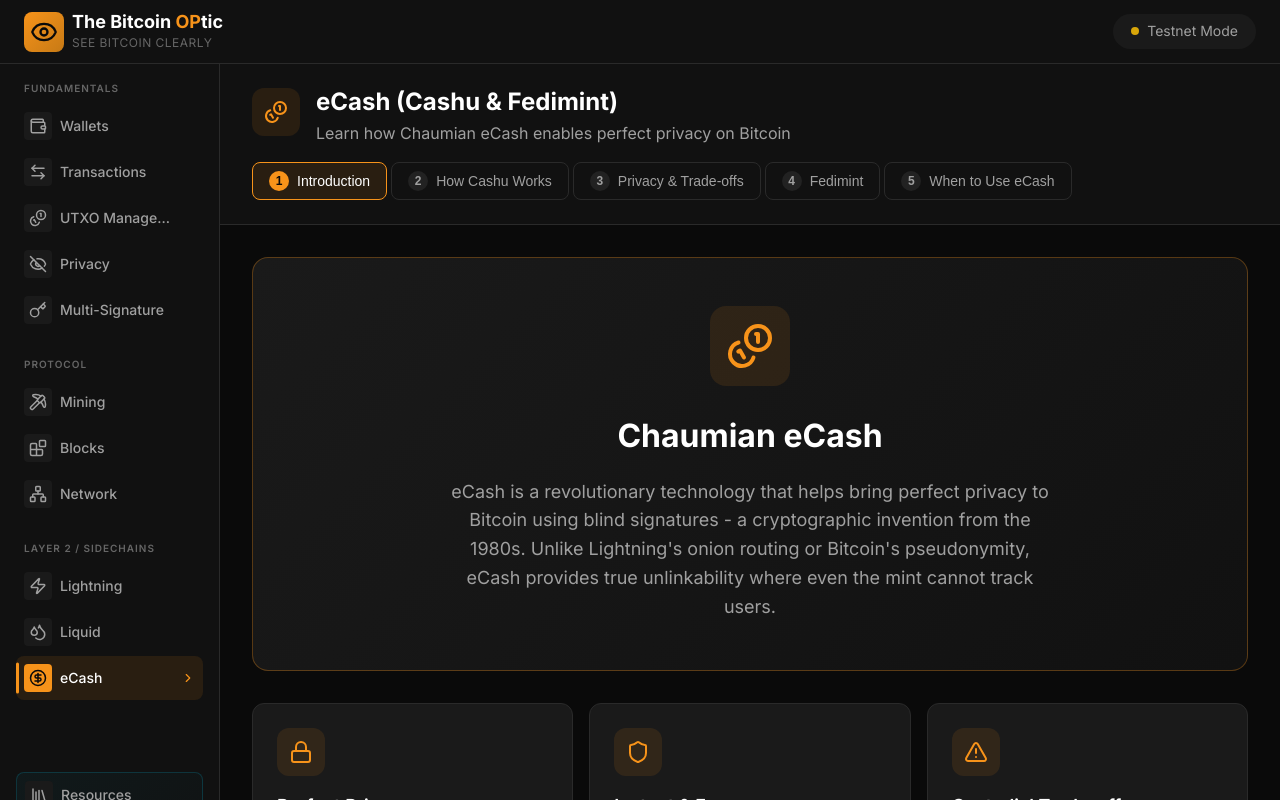
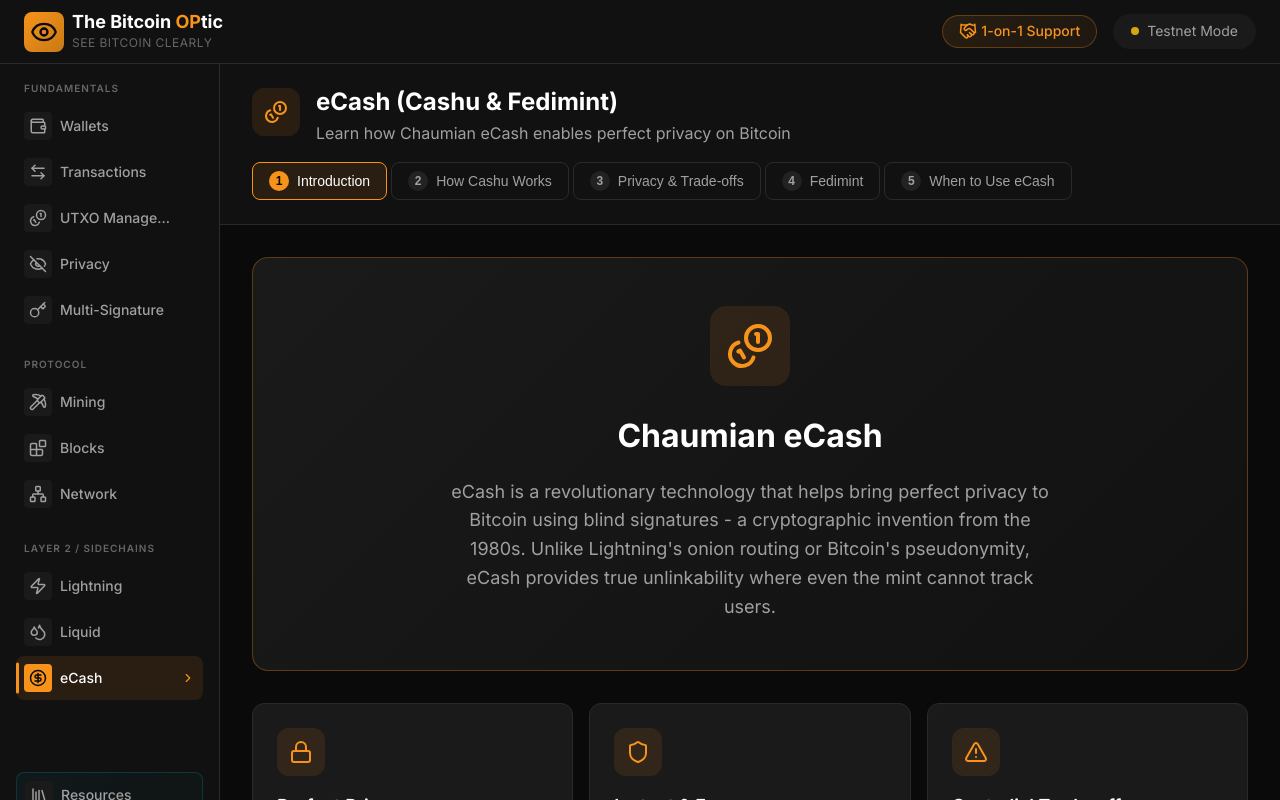
Before and after one commit to EdwardCaf/Bitcoin-Lab, a React (Vite) app: page /lessons/ecash in a window 1280 px wide. Shown: the top 800 px of the page. Built offline with nearby package versions, Linux system fonts and the light colour scheme; no server answers.

Commit message:
Add support button to header and bug fixes

```diff
--- a/src/components/layout/Header.jsx
+++ b/src/components/layout/Header.jsx
@@ -1,7 +1,7 @@
 import { useState, useEffect, useRef } from 'react';
 import { motion } from 'framer-motion';
 import { Link } from 'react-router-dom';
-import { Eye, Menu, X } from 'lucide-react';
+import { Eye, Menu, X, Handshake } from 'lucide-react';
 import { useBlockHeight } from '../../hooks/useBlockHeight';
 import styles from './Header.module.css';
 
@@ -80,6 +80,10 @@
       </div>
 
       <div className={styles.right}>
+        <Link to="/support" className={styles.supportButton}>
+          <Handshake size={18} />
+          <span className={styles.supportText}>1-on-1 Support</span>
+        </Link>
         <div className={`${styles.status} ${isNewBlock ? styles.statusNewBlock : ''}`}>
           <span className={dotClass} />
           <span className={styles.statusText}>{text}</span>
--- a/src/components/layout/Header.module.css
+++ b/src/components/layout/Header.module.css
@@ -106,6 +106,41 @@
   gap: var(--spacing-md);
 }
 
+.supportButton {
+  display: flex;
+  align-items: center;
+  gap: var(--spacing-xs);
+  padding: var(--spacing-xs) var(--spacing-md);
+  background: linear-gradient(135deg, rgba(247, 147, 26, 0.1), rgba(247, 147, 26, 0.05));
+  border: 1px solid rgba(247, 147, 26, 0.3);
+  border-radius: var(--radius-full);
+  color: var(--bitcoin-orange);
+  text-decoration: none;
+  font-size: var(--text-sm);
+  font-weight: 500;
+  transition: all var(--transition-fast);
+}
+
+.supportButton:hover {
+  background: linear-gradient(135deg, rgba(247, 147, 26, 0.2), rgba(247, 147, 26, 0.1));
+  border-color: rgba(247, 147, 26, 0.5);
+  transform: translateY(-1px);
+}
+
+.supportText {
+  white-space: nowrap;
+}
+
+@media (max-width: 768px) {
+  .supportText {
+    display: none;
+  }
+
+  .supportButton {
+    padding: var(--spacing-xs) var(--spacing-sm);
+  }
+}
+
 .status {
   display: flex;
   align-items: center;
--- a/src/lessons/HomePage.jsx
+++ b/src/lessons/HomePage.jsx
@@ -29,7 +29,7 @@
 
           <h1 className={styles.heroTitle}>
             Welcome to<br />
-            <span className={styles.heroHighlight}>The Bitcoin OPtic</span>
+            The Bitcoin <span className={styles.heroHighlight}>OP</span>tic
           </h1>
 
           <p className={styles.heroText}>
@@ -101,7 +101,7 @@
               <Gamepad2 size={24} />
             </div>
             <h4>Hands-On Learning</h4>
-            <p>Interactive simulations let you experiment with Bitcoin concepts in real-time without risk</p>
+            <p>Interactive visualizations let you experiment with Bitcoin concepts in real-time without risk</p>
           </div>
           <div className={styles.feature}>
             <div className={styles.featureIcon}>
@@ -129,9 +129,6 @@
         transition={{ duration: 0.5 }}
       >
         <h2 className={styles.ctaTitle}>Ready to Master Bitcoin?</h2>
-        <p className={styles.ctaText}>
-          Start your journey from complete beginner to Bitcoin expert
-        </p>
         <Link to="/lessons/wallets">
           <Button
             variant="primary"
--- a/src/lessons/HomePage.module.css
+++ b/src/lessons/HomePage.module.css
@@ -126,6 +126,7 @@
   font-weight: 800;
   color: var(--text-primary);
   margin: 0 0 var(--spacing-md);
+  text-align: center;
 }
 
 .sectionOrange {
--- a/src/lessons/ResourcesPage.module.css
+++ b/src/lessons/ResourcesPage.module.css
@@ -255,12 +255,12 @@
   position: absolute;
   top: -10px;
   left: var(--spacing-md);
-  background: linear-gradient(135deg, #f5a623 0%, #d4920a 100%);
+  background: linear-gradient(135deg, #d4920a 0%,#d7a85c  100%);
   color: #1a1a1a;
   font-size: var(--text-xs);
   font-weight: 700;
-  padding: 4px 10px;
-  border-radius: var(--radius-sm);
+  padding: 1px 8px;
+  border-radius: var(--radius-lg);
   text-transform: uppercase;
   letter-spacing: 0.5px;
   box-shadow: 0 2px 8px rgba(245, 166, 35, 0.4);
--- a/src/lessons/SupportPage.jsx
+++ b/src/lessons/SupportPage.jsx
@@ -82,7 +82,7 @@
 
         <div className={styles.heroCta}>
           <a
-            href="https://bitcoinmentor.io"
+            href="https://bitcoinmentor.io/?fluent-booking=calendar&host=edward-1712805121&event=30min"
             target="_blank"
             rel="noopener noreferrer"
             className={styles.ctaButtonLink}
```
Also changed, not shown: index.html (+1 -1 lines).
